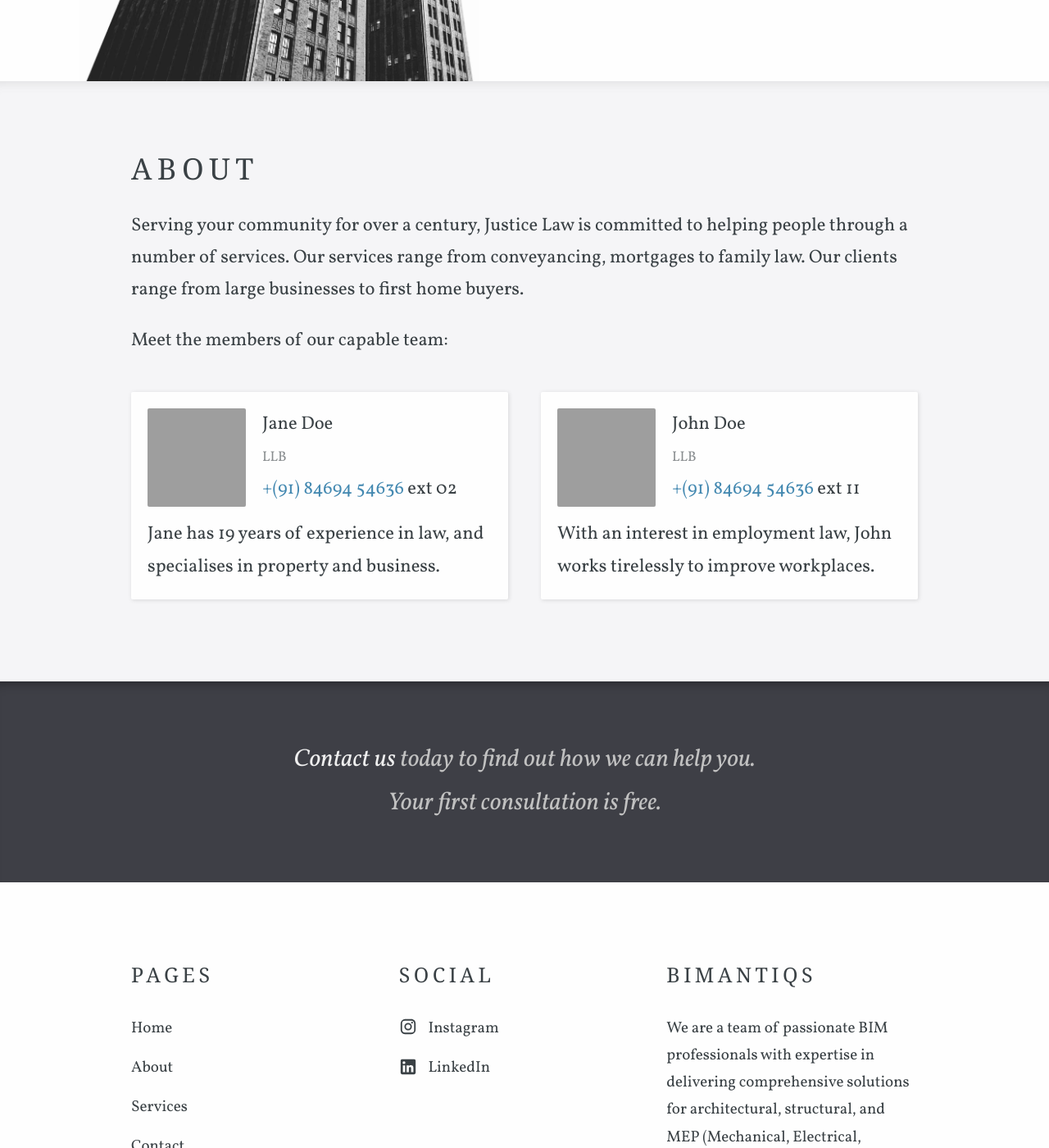
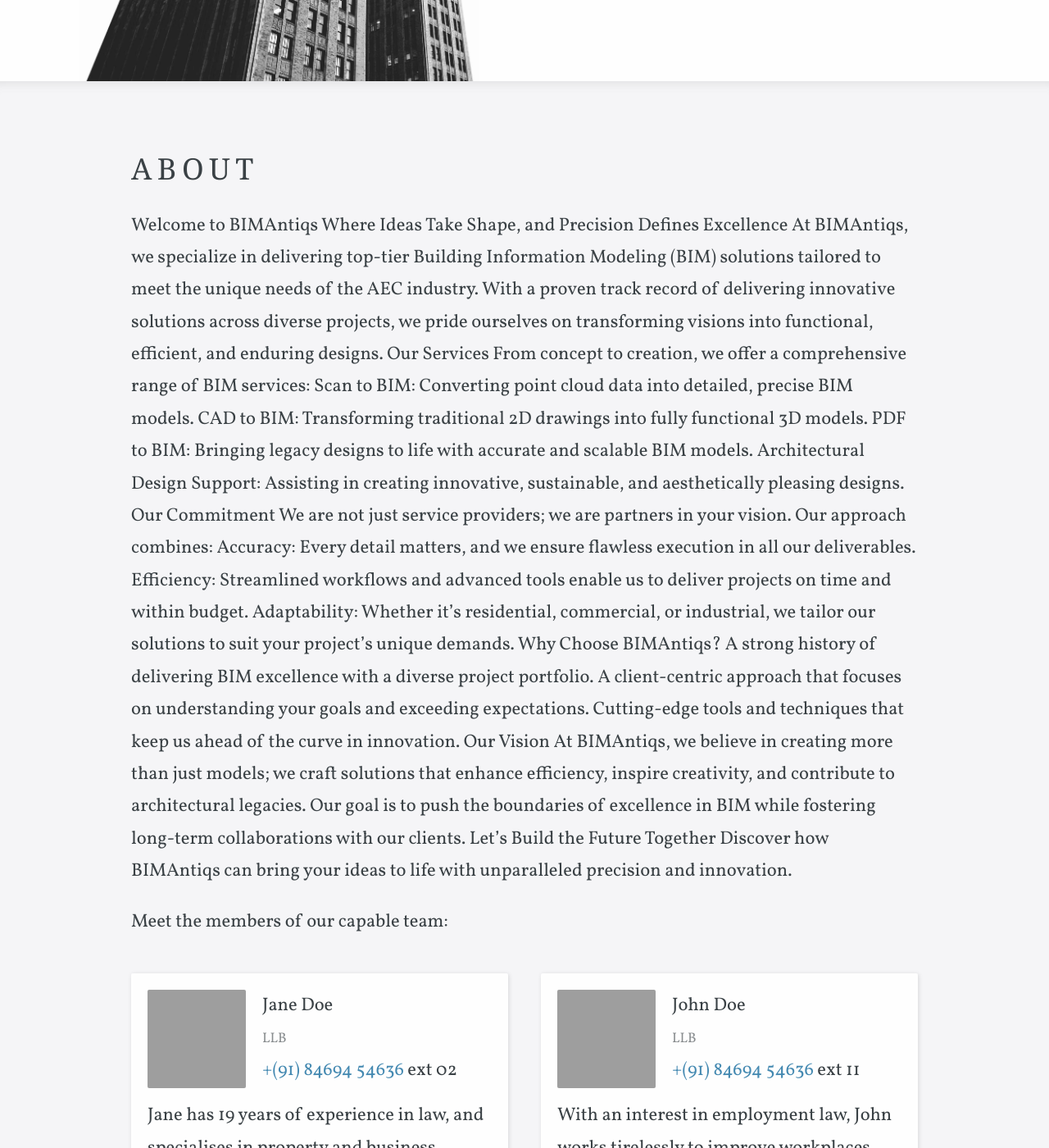
Before and after one commit to R-Madhav/BIMAntiqs.github.io, a Jekyll site: the page built from about.html, in a window 1280 px wide and 1400 px high, scrolled down 321 px. Shown: the whole window at 82% size. Built offline with Jekyll 4.4.1, drawn with Linux system fonts in a browser that asks for light colours; some web fonts are replaced; grey boxes are pictures that could not be loaded.

Commit message:
Update about.html

```diff
--- a/about.html
+++ b/about.html
@@ -9,8 +9,33 @@
 
 <div class="editable">
 	<p>
-		Serving your community for over a century, Justice Law is committed to helping people through a number of services.
-		Our services range from conveyancing, mortgages to family law. Our clients range from large businesses to first home buyers.
+		Welcome to BIMAntiqs
+		Where Ideas Take Shape, and Precision Defines Excellence
+
+		At BIMAntiqs, we specialize in delivering top-tier Building Information Modeling (BIM) solutions tailored to meet the unique needs of the AEC industry. With a proven track record of delivering innovative solutions across diverse projects, we pride ourselves on transforming visions into functional, efficient, and enduring designs.
+
+		Our Services
+		From concept to creation, we offer a comprehensive range of BIM services:
+
+		Scan to BIM: Converting point cloud data into detailed, precise BIM models.
+		CAD to BIM: Transforming traditional 2D drawings into fully functional 3D models.
+		PDF to BIM: Bringing legacy designs to life with accurate and scalable BIM models.
+		Architectural Design Support: Assisting in creating innovative, sustainable, and aesthetically pleasing designs.
+		Our Commitment
+		We are not just service providers; we are partners in your vision. Our approach combines:
+
+		Accuracy: Every detail matters, and we ensure flawless execution in all our deliverables.
+		Efficiency: Streamlined workflows and advanced tools enable us to deliver projects on time and within budget.
+		Adaptability: Whether it’s residential, commercial, or industrial, we tailor our solutions to suit your project’s unique demands.
+		Why Choose BIMAntiqs?
+		A strong history of delivering BIM excellence with a diverse project portfolio.
+		A client-centric approach that focuses on understanding your goals and exceeding expectations.
+		Cutting-edge tools and techniques that keep us ahead of the curve in innovation.
+		Our Vision
+		At BIMAntiqs, we believe in creating more than just models; we craft solutions that enhance efficiency, inspire creativity, and contribute to architectural legacies. Our goal is to push the boundaries of excellence in BIM while fostering long-term collaborations with our clients.
+
+		Let’s Build the Future Together
+		Discover how BIMAntiqs can bring your ideas to life with unparalleled precision and innovation.
 	</p>
 
 	<p>Meet the members of our capable team:</p>
```
